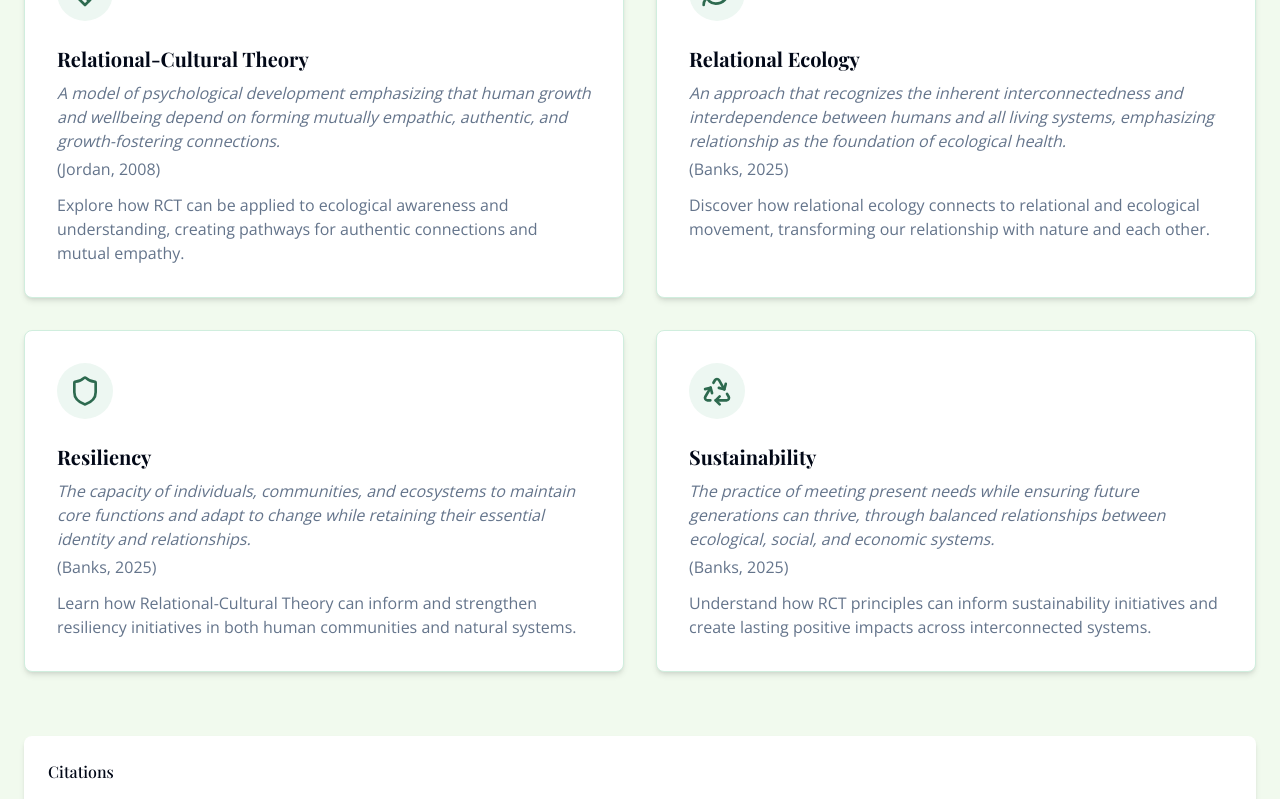
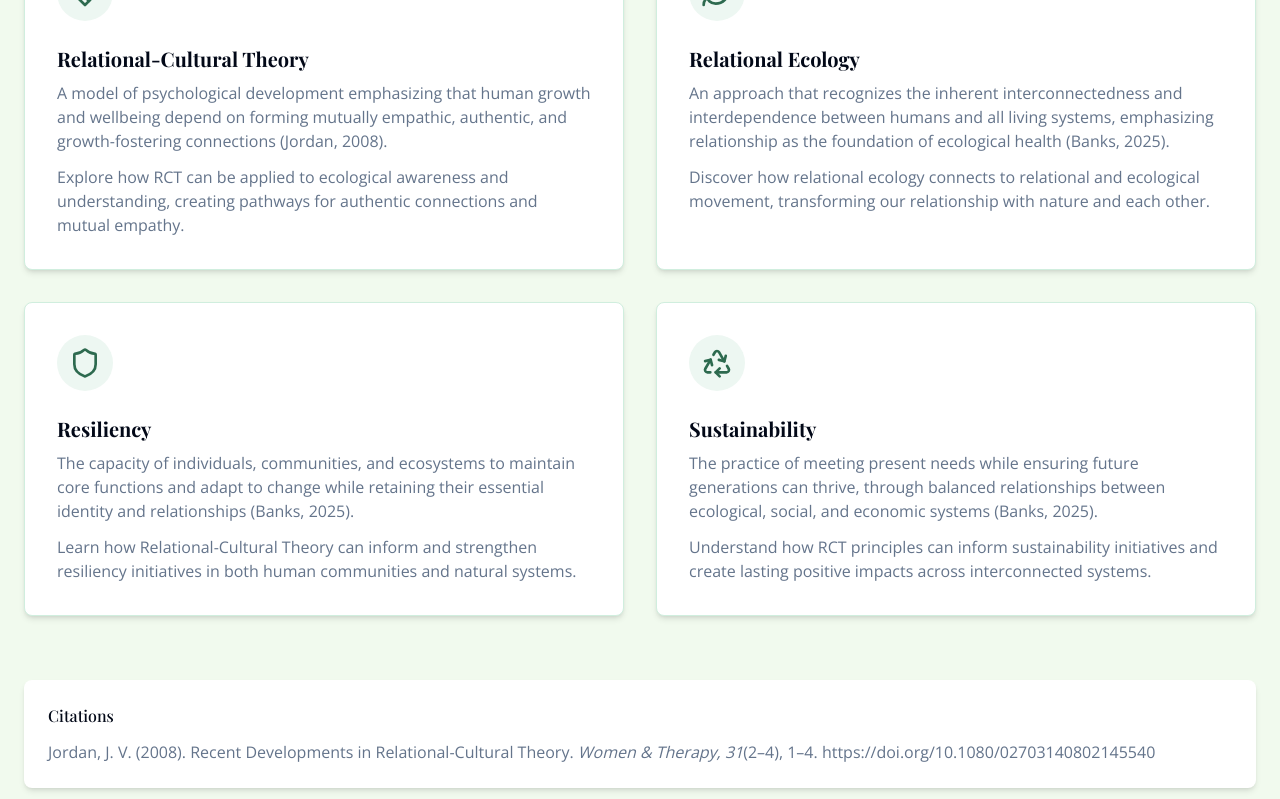
Before and after one commit to kaushalbalagurusamy/ecology-landing-design, a React (Vite) app: page / in a window 1280 px wide. Shown: the part 1200-1999 px from the top of the page. Built offline with nearby package versions, Linux system fonts and the light colour scheme.

Commit message:
Fix citation formatting
Italicize "Women & Therapy, 31" in the full citation and adjust the placement of periods in in-text citations to match APA style.

```diff
--- a/src/components/AboutSection.tsx
+++ b/src/components/AboutSection.tsx
@@ -18,8 +18,7 @@ const FeatureCard: React.FC<FeatureCardProps> = ({ icon, title, description, def
     <h3 className="text-xl font-bold mb-2">{title}</h3>
     {definition && (
       <div className="mb-3">
-        <p className="text-muted-foreground italic">{definition}</p>
-        {citation && <p className="text-muted-foreground mt-1">{citation}</p>}
+        <p className="text-muted-foreground">{definition} {citation && <span>{citation}</span>}.</p>
       </div>
     )}
     <p className="text-muted-foreground">{description}</p>
@@ -41,38 +40,38 @@ const AboutSection: React.FC = () => {
           <FeatureCard
             icon={<HeartHandshake className="h-8 w-8 text-primary-500" />}
             title="Relational-Cultural Theory"
-            definition="A model of psychological development emphasizing that human growth and wellbeing depend on forming mutually empathic, authentic, and growth-fostering connections."
+            definition="A model of psychological development emphasizing that human growth and wellbeing depend on forming mutually empathic, authentic, and growth-fostering connections"
             citation="(Jordan, 2008)"
             description="Explore how RCT can be applied to ecological awareness and understanding, creating pathways for authentic connections and mutual empathy."
           />
           <FeatureCard
             icon={<Leaf className="h-8 w-8 text-primary-500" />}
             title="Relational Ecology"
-            definition="An approach that recognizes the inherent interconnectedness and interdependence between humans and all living systems, emphasizing relationship as the foundation of ecological health."
+            definition="An approach that recognizes the inherent interconnectedness and interdependence between humans and all living systems, emphasizing relationship as the foundation of ecological health"
             citation="(Banks, 2025)"
             description="Discover how relational ecology connects to relational and ecological movement, transforming our relationship with nature and each other."
           />
           <FeatureCard
             icon={<Shield className="h-8 w-8 text-primary-500" />}
             title="Resiliency"
-            definition="The capacity of individuals, communities, and ecosystems to maintain core functions and adapt to change while retaining their essential identity and relationships."
+            definition="The capacity of individuals, communities, and ecosystems to maintain core functions and adapt to change while retaining their essential identity and relationships"
             citation="(Banks, 2025)"
             description="Learn how Relational-Cultural Theory can inform and strengthen resiliency initiatives in both human communities and natural systems."
           />
           <FeatureCard
             icon={<Recycle className="h-8 w-8 text-primary-500" />}
             title="Sustainability"
-            definition="The practice of meeting present needs while ensuring future generations can thrive, through balanced relationships between ecological, social, and economic systems."
+            definition="The practice of meeting present needs while ensuring future generations can thrive, through balanced relationships between ecological, social, and economic systems"
             citation="(Banks, 2025)"
             description="Understand how RCT principles can inform sustainability initiatives and create lasting positive impacts across interconnected systems."
           />
         </div>
 
-        {/* Citations section moved here, directly under the four definitions */}
+        {/* Citations section directly under the four definitions */}
         <div className="bg-white p-6 rounded-lg shadow-md mb-12">
           <h4 className="font-medium mb-3">Citations</h4>
           <p className="text-muted-foreground">
-            Jordan, J. V. (2008). Recent Developments in Relational-Cultural Theory. Women & Therapy, 31(2–4), 1–4. https://doi.org/10.1080/02703140802145540
+            Jordan, J. V. (2008). Recent Developments in Relational-Cultural Theory. <em>Women & Therapy, 31</em>(2–4), 1–4. https://doi.org/10.1080/02703140802145540
           </p>
         </div>
 
```
